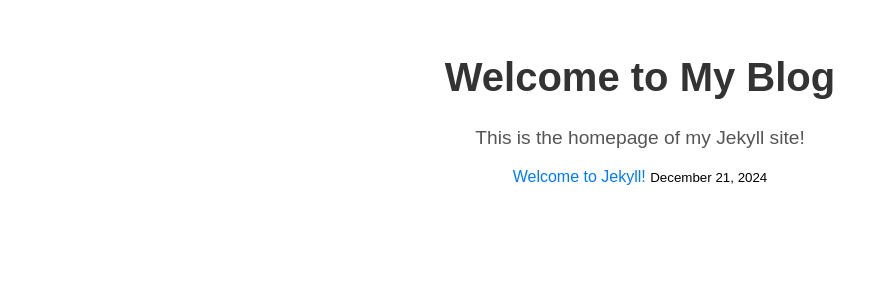
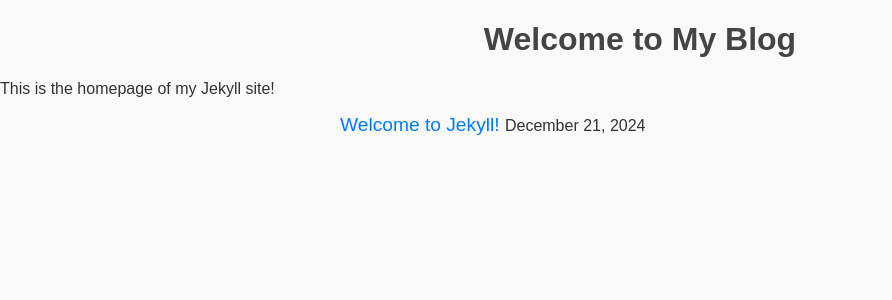
Before and after one commit to Hike-projects/Blogpage, a Jekyll site: the page built from index.markdown, in a window 1280 px wide. Shown: the top 300 px of the page, without its empty margins (0-892 px from the left). Built offline with Jekyll 4.4.1, drawn with Linux system fonts in a browser that asks for light colours.

Commit message:
Update style.css

```diff
--- a/assets/css/style.css
+++ b/assets/css/style.css
@@ -1,34 +1,33 @@
-.homepage {
-    text-align: center;
-    padding: 20px;
+body {
     font-family: Arial, sans-serif;
-}
-
-.homepage h1 {
-    font-size: 2.5em;
+    margin: 0;
+    padding: 0;
+    background-color: #f9f9f9;
     color: #333;
 }
 
-.homepage p {
-    font-size: 1.2em;
-    color: #555;
+h1 {
+    text-align: center;
+    color: #444;
 }
 
-.homepage ul {
+ul {
     list-style: none;
     padding: 0;
+    max-width: 600px;
+    margin: 0 auto;
 }
 
-.homepage ul li {
+ul li {
     margin: 10px 0;
-    font-size: 1em;
+    font-size: 1.2em;
 }
 
-.homepage ul li a {
+ul li a {
     text-decoration: none;
     color: #007BFF;
 }
 
-.homepage ul li a:hover {
+ul li a:hover {
     text-decoration: underline;
 }
```
